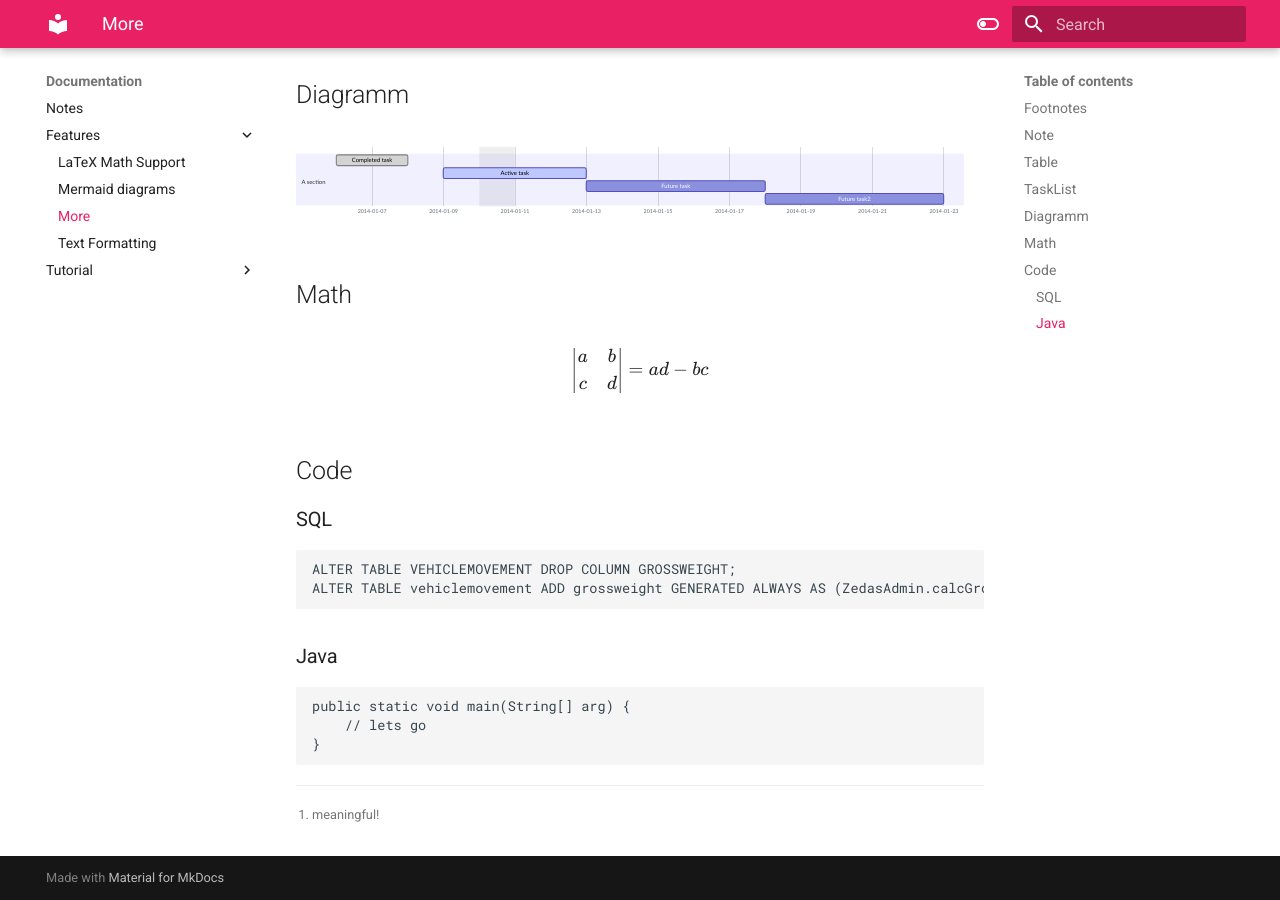
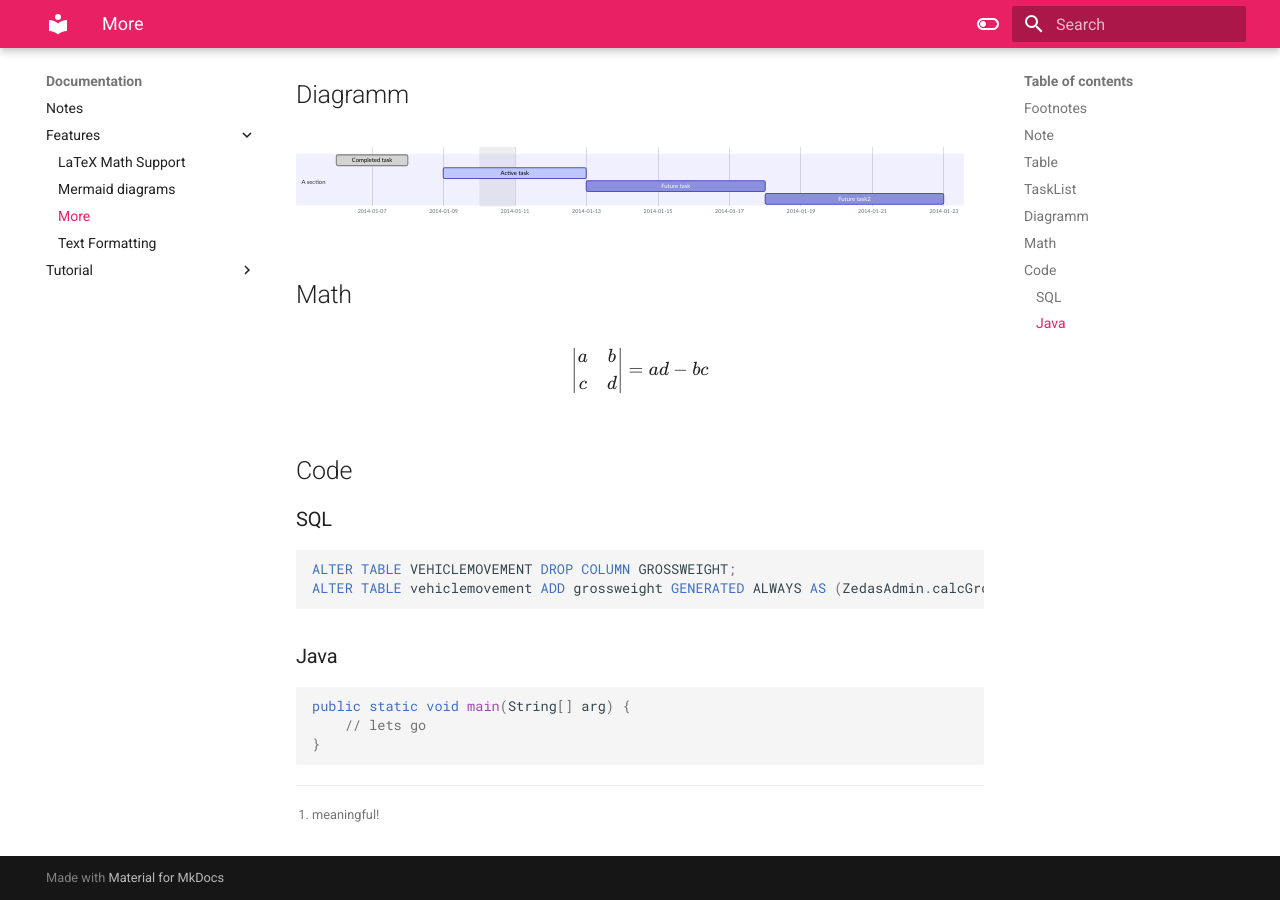
Before and after one commit to cxplonka/obsidian-publish-mkdocs, an MkDocs documentation site: the page built from docs/Features/More.md, in a window 1280 px wide and 900 px high, scrolled down 1057 px. Built offline with MkDocs 1.6.1 and Material for MkDocs 9.7.7, drawn with Linux system fonts in a browser that asks for light colours.

Commit message:
Update mkdocs.yml

```diff
--- a/mkdocs.yml
+++ b/mkdocs.yml
@@ -33,8 +33,8 @@ theme:
 # Extensions
 markdown_extensions:
   - pymdownx.highlight:
-  #    anchor_linenums: true
-      use_pygments: false # pyments not work with mermaid
+      anchor_linenums: true
+  #    use_pygments: false # pyments not work with mermaid
   - pymdownx.inlinehilite
   - pymdownx.snippets
   - footnotes
```
